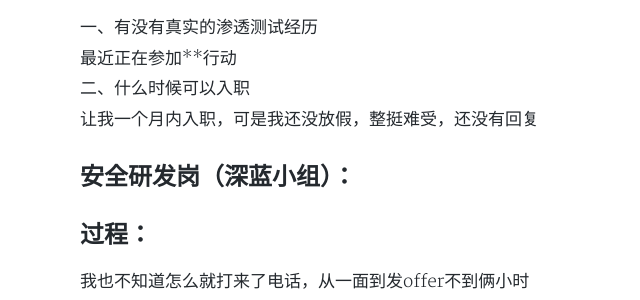
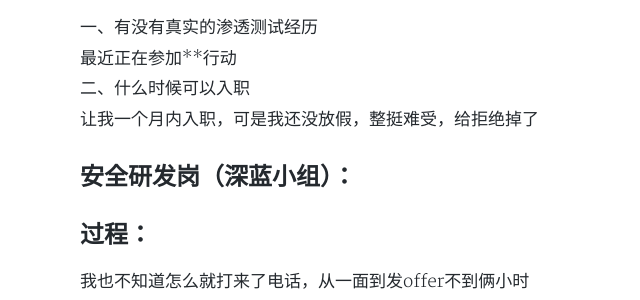
Before and after one commit to co0ontty/co0ontty.github.io, a Jekyll site: the page built from _posts/2019-5-17-knownsec.md, in a window 1280 px wide and 900 px high, scrolled down 1212 px. Shown: the part 151-451 px from the top of the window, without its empty margins (200-840 px from the left). Built offline with Jekyll 4.4.1, drawn with Linux system fonts in a browser that asks for light colours; nearby versions of some CDN libraries; comment, search, counter and statistics services are not loaded; a style sheet for code colours, icons or effects is not loaded.

Commit message:
Update 2019-5-17-knownsec.md

```diff
--- a/_posts/2019-5-17-knownsec.md
+++ b/_posts/2019-5-17-knownsec.md
@@ -30,7 +30,7 @@ tags: 面试 ALL
    一、有没有真实的渗透测试经历
       最近正在参加**行动
    二、什么时候可以入职
-      让我一个月内入职，可是我还没放假，整挺难受，还没有回复
+      让我一个月内入职，可是我还没放假，整挺难受，给拒绝掉了
 ## 安全研发岗（深蓝小组）：
 ## 过程：
 我也不知道怎么就打来了电话，从一面到发offer不到俩小时
```
